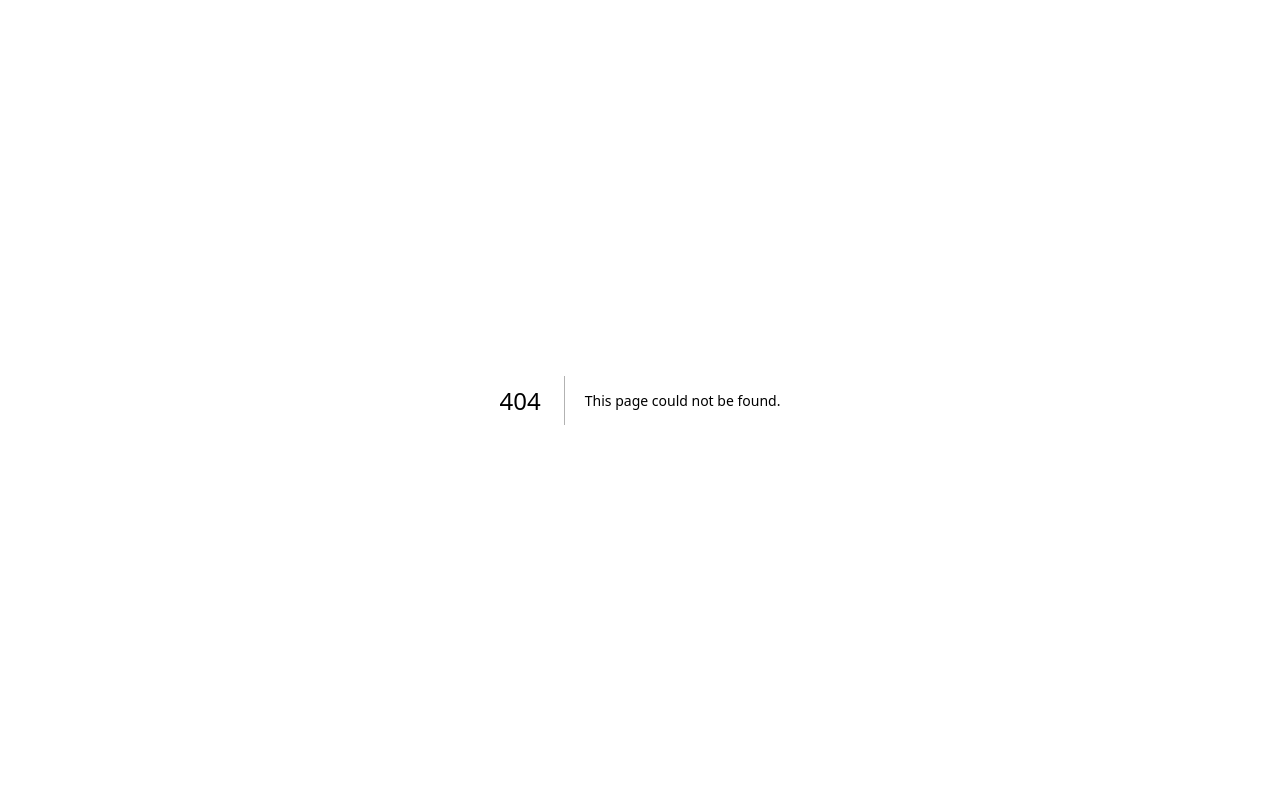
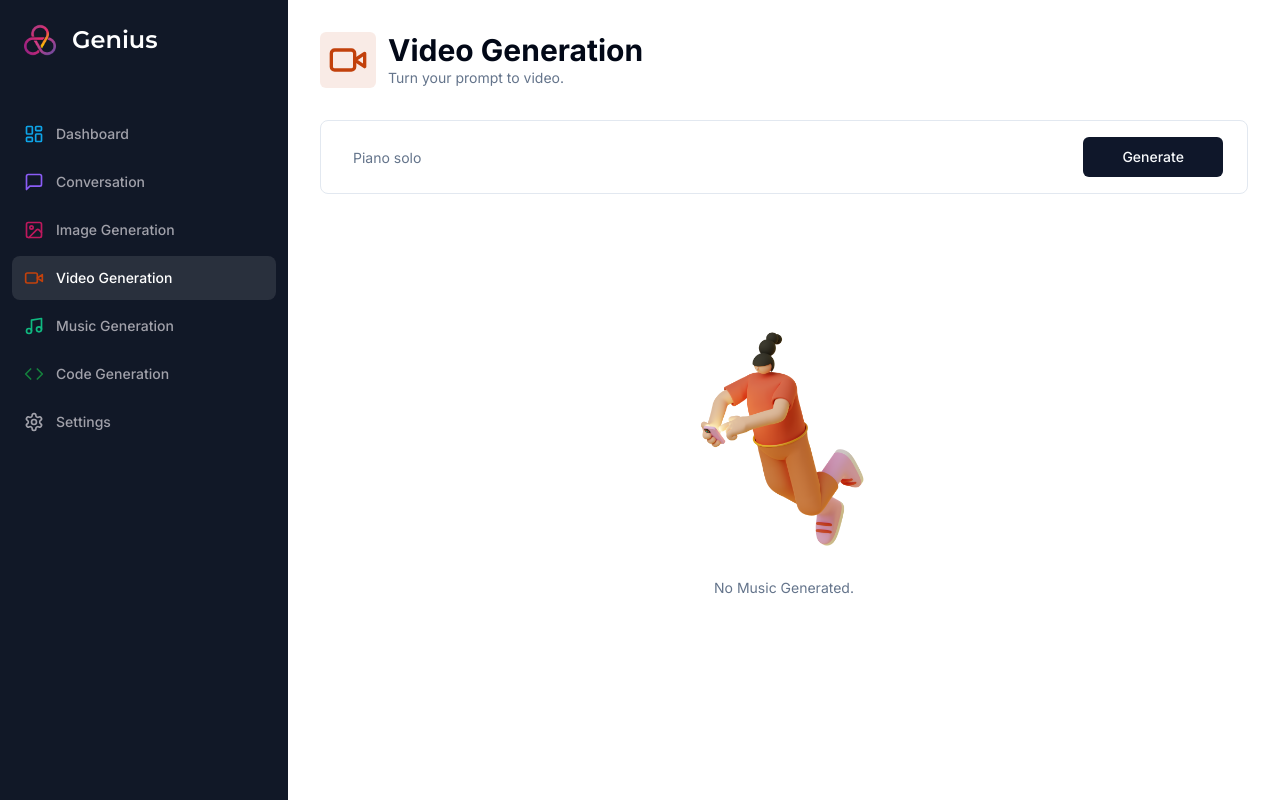
Before and after one commit to Topstar1995/AI-Saas, a Next.js app: page /video in a window 1280 px wide. Before the commit this address had no page. Built offline with nearby package versions, Linux system fonts and the light colour scheme.

Commit message:
changed video heading

```diff
--- /dev/null
+++ b/app/(dashboard)/(routes)/video/constants.ts
@@ -0,0 +1,7 @@
+import * as z from "zod";
+
+export const formSchema = z.object({
+  prompt: z.string().min(1, {
+    message: "Prompt is required"
+  })
+});
--- /dev/null
+++ b/app/(dashboard)/(routes)/video/page.tsx
@@ -0,0 +1,105 @@
+"use client";
+
+import React, { useState } from "react";
+import { VideoIcon } from "lucide-react";
+import { useForm } from "react-hook-form";
+import * as z from "zod";
+import { zodResolver } from "@hookform/resolvers/zod";
+import axios from "axios";
+import { useRouter } from "next/navigation";
+
+import Heading from "@/components/heading";
+import { Form, FormControl, FormField, FormItem } from "@/components/ui/form";
+import { Input } from "@/components/ui/input";
+import { Button } from "@/components/ui/button";
+import { Empty } from "@/components/empty";
+import { Loader } from "@/components/loader";
+
+import { formSchema } from "./constants";
+
+export default function VideoPage() {
+  const router = useRouter();
+  const [music, setMusic] = useState<string>();
+
+  const form = useForm<z.infer<typeof formSchema>>({
+    resolver: zodResolver(formSchema),
+    defaultValues: {
+      prompt: ""
+    }
+  });
+
+  const isLoading = form.formState.isSubmitting;
+
+  const onSubmit = async (values: z.infer<typeof formSchema>) => {
+    try {
+      setMusic(undefined);
+
+      const response = await axios.post("/api/music", values);
+
+      setMusic(response.data.audio);
+      form.reset();
+    } catch (error: any) {
+      // TODO: Open Pro Modal
+      console.error(error);
+    } finally {
+      router.refresh();
+    }
+  };
+
+  return (
+    <div>
+      <Heading
+        title="Video Generation"
+        description="Turn your prompt to video."
+        icon={VideoIcon}
+        iconColor="text-orange-700"
+        bgColor="bg-orange-700/10"
+      />
+      <div className="px-4 lg:px-8">
+        <div>
+          <Form {...form}>
+            <form
+              onSubmit={form.handleSubmit(onSubmit)}
+              className="rounded-lg border w-full p-4 px-3 md:px-6 focus-within:shadow-sm grid grid-cols-12 gap-2"
+            >
+              <FormField
+                name="prompt"
+                render={({ field }) => (
+                  <FormItem className="col-span-12 lg:col-span-10">
+                    <FormControl className="m-0 p-0">
+                      <Input
+                        disabled={isLoading}
+                        placeholder="Piano solo"
+                        className="pl-2 border-0 outline-none focus-visible:ring-0 focus-visible: ring-transparent"
+                        {...field}
+                      />
+                    </FormControl>
+                  </FormItem>
+                )}
+              />
+              <Button
+                disabled={isLoading}
+                className="col-span-12 lg:col-span-2 w-full"
+              >
+                Generate
+              </Button>
+            </form>
+          </Form>
+        </div>
+        <div className="space-y-4 mt-4">
+          {isLoading && (
+            <div className="p-8 rounded-lg w-full flex items-center justify-center bg-muted">
+              <Loader />
+            </div>
+          )}
+          {!music && !isLoading && <Empty label="No Music Generated." />}
+          {music && (
+            <audio controls className="w-full mt-8">
+              <source src={music} />
+            </audio>
+          )}
+        </div>
+      </div>
+    </div>
+  );
+}
```
